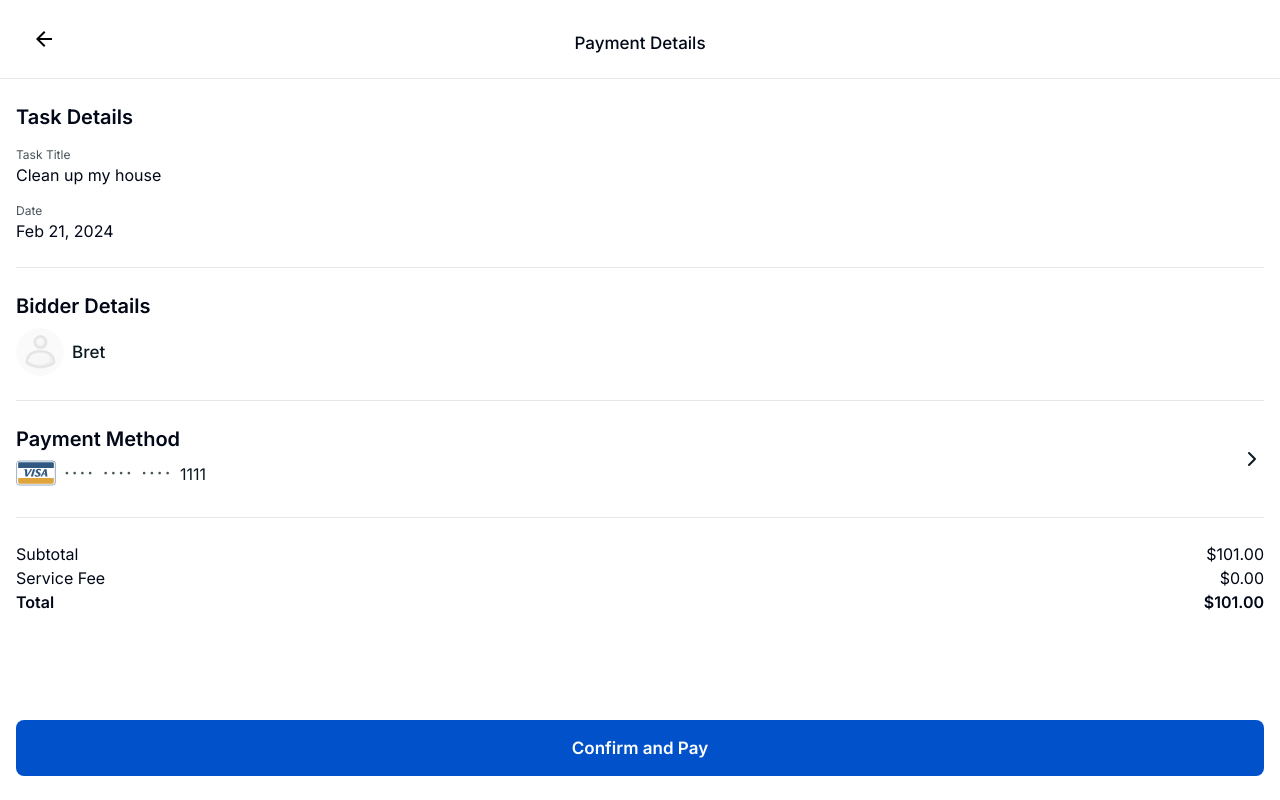
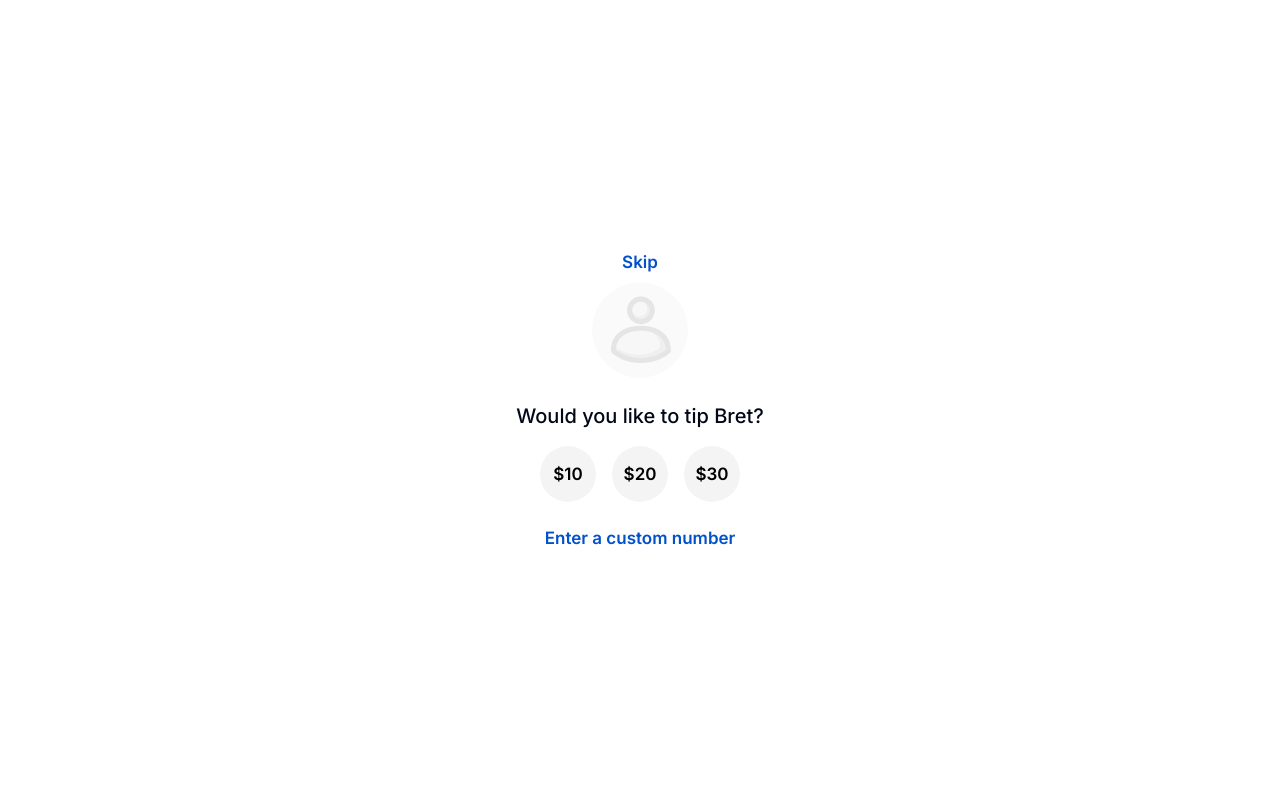
Before and after one commit to codersforcauses/penni, a Next.js app in the folder client/: page /tasks/pay/1 in a window 1280 px wide. Built offline with nearby package versions, Linux system fonts and the light colour scheme.

Commit message:
Refactored tip page to be its own component
- Fix button styling to match new designs on hover and when selected.
- Move the tip page to be its own component and shown before the payment
  page.
- Remove unneeded imports.
- Move component locations to be grouped into their sections.

```diff
--- a/client/src/components/ui/button.tsx
+++ b/client/src/components/ui/button.tsx
@@ -20,7 +20,7 @@ const buttonVariants = cva(
         pay: `bg-penni-main text-white subheadline rounded-penni-special`,
         finish: `bg-penni-grey-finished text-penni-text-finish body-medium rounded-penni-special`,
         cutout: `bg-white text-penni-main headline border border-2 border-penni-main rounded-lg border-solid`,
-        round: `bg-penni-grey-finished text-black headline rounded-full hover:text-white hover:bg-black`,
+        round: `bg-penni-grey-finished text-black headline rounded-full hover:text-white hover:bg-penni-main-shade1`,
       },
       size: {
         default: "h-10 px-4 py-2",
--- /dev/null
+++ b/client/src/components/ui/payment/tip.tsx
@@ -0,0 +1,112 @@
+import Image from "next/image";
+import React, { useState } from "react";
+
+import { Button } from "@/components/ui/button";
+import Card from "@/components/ui/card";
+import { BidderInfo } from "@/pages/tasks/pay/[taskID]";
+
+interface TipProps {
+  taskID: string;
+  onTipSubmit: (tipAmount: number) => void; // Callback to pass the tip amount to the parent
+  bidderInfo: BidderInfo;
+}
+
+export default function Tip({ taskID, onTipSubmit, bidderInfo }: TipProps) {
+  const [tip, setTip] = useState<number | null>(null);
+  const [isCardVisible, setIsCardVisible] = useState(false);
+
+  const toggleCardVisibility = () => {
+    setIsCardVisible((prev) => !prev);
+  };
+
+  // Handle custom tip change (different from pre-select tips)
+  const handleCustomTipChange = (e: React.ChangeEvent<HTMLInputElement>) => {
+    setTip(Number(e.target.value));
+  };
+
+  // Select and unselect tip buttons
+  const handleTipClick = (tipAmount: number) => {
+    setTip((prev) => (prev === tipAmount ? null : tipAmount));
+  };
+
+  const handleSubmit = () => {
+    if (tip !== null) {
+      onTipSubmit(tip);
+    }
+  };
+
+  return (
+    <div className="flex h-screen flex-col items-center justify-center bg-white p-4">
+      <div>
+        <Button
+          variant="link"
+          onClick={() => {
+            handleTipClick(Number(0));
+            handleSubmit();
+          }}
+        >
+          Skip
+        </Button>
+      </div>
+      <div className="relative mb-6 h-24 w-24">
+        <Image
+          src={bidderInfo.profileImg}
+          alt={`${bidderInfo.name}'s profile image.`}
+          className="rounded-full object-cover"
+          width={96} // Adjust the width and height as needed
+          height={96}
+        />
+      </div>
+      <p className="mb-4 text-xl font-medium">
+        Would you like to tip {bidderInfo.name}?
+      </p>
+      <div className="mb-4 flex space-x-4">
+        {[10, 20, 30].map((amount) => (
+          <Button
+            key={amount}
+            variant="round"
+            size="round"
+            className={
+              tip === amount
+                ? "bg-penni-main text-white hover:bg-penni-main"
+                : ""
+            }
+            onClick={() => handleTipClick(amount)}
+          >
+            ${amount}
+          </Button>
+        ))}
+      </div>
+      <Button variant="link" onClick={toggleCardVisibility}>
+        Enter a custom number
+      </Button>
+      <Card isVisible={isCardVisible} onClose={toggleCardVisibility}>
+        <div className="flex flex-col items-center">
+          <input
+            type="number"
+            value={String(tip)}
+            onChange={handleCustomTipChange}
+            placeholder="Enter custom tip"
+            className="mb-4 rounded border px-2 py-1"
+          />
+          <Button
+            onClick={() => {
+              handleSubmit();
+            }}
+          >
+            Confirm
+          </Button>
+        </div>
+      </Card>
+      <div>
+        <Button
+          variant="default"
+          className={tip !== null ? "" : "hidden"}
+          onClick={handleSubmit}
+        >
+          Confirm
+        </Button>
+      </div>
+    </div>
+  );
+}
--- a/client/src/pages/tasks/pay/[taskID].tsx
+++ b/client/src/pages/tasks/pay/[taskID].tsx
@@ -1,10 +1,11 @@
 import { useRouter } from "next/router";
-import React from "react";
+import React, { useState } from "react";
 
 import { Button } from "@/components/ui/button";
-import CreditCardInfo from "@/components/ui/credit-card-info";
 import Header from "@/components/ui/header";
 import { ChevronRightIcon } from "@/components/ui/icons";
+import CreditCardInfo from "@/components/ui/payment/credit-card-info";
+import Tip from "@/components/ui/payment/tip";
 import PersonDetail from "@/components/ui/person-detail";
 import { CardType } from "@/lib/card-types";
 import { formatDate } from "@/lib/date";
@@ -21,14 +22,13 @@ interface TaskInfo {
   date: string;
 }
 
-interface BidderInfo {
+export interface BidderInfo {
   profileImg: string;
-  username: string;
+  name: string;
 }
 
 interface AmountInfo {
   taskCost: number;
-  tip: number;
   fee: number;
 }
 
@@ -48,6 +48,7 @@ export default function Pay({
   amountInfo,
 }: PayProps) {
   const router = useRouter();
+  const [tipAmount, setTipAmount] = useState<number | null>(null); // Handled from tip page
 
   const formatMoney = (value: number) => {
     return new Intl.NumberFormat("en-US", {
@@ -61,6 +62,20 @@ export default function Pay({
     // Send info to database via API
     router.back(); // Send back to task view??
   };
+
+  const handleTipSubmit = (amount: number) => {
+    setTipAmount(amount);
+  };
+
+  if (!tipAmount) {
+    return (
+      <Tip
+        taskID={taskID}
+        onTipSubmit={handleTipSubmit}
+        bidderInfo={bidderInfo}
+      />
+    );
+  }
 
   return (
     <div id="payment" className="flex min-h-screen flex-col">
@@ -86,7 +101,7 @@ export default function Pay({
         <div id="bidder-details" className="py-6">
           <h3 className="title3 pb-2">Bidder Details</h3>
           <PersonDetail
-            personName={bidderInfo?.username}
+            personName={bidderInfo?.name}
             personImg={bidderInfo?.profileImg}
           />
         </div>
@@ -110,7 +125,7 @@ export default function Pay({
           <p className="flex justify-between">
             Subtotal{" "}
             <span className="ml-auto">
-              {formatMoney(amountInfo?.taskCost + amountInfo?.tip)}
+              {formatMoney(amountInfo?.taskCost + tipAmount)}
             </span>
           </p>
           <p className="flex justify-between">
@@ -119,9 +134,7 @@ export default function Pay({
           <h4 className="title4 flex justify-between font-semibold">
             Total{" "}
             <span>
-              {formatMoney(
-                amountInfo?.taskCost + amountInfo?.tip + amountInfo?.fee,
-              )}
+              {formatMoney(amountInfo?.taskCost + tipAmount + amountInfo?.fee)}
             </span>
           </h4>
         </div>
@@ -171,13 +184,12 @@ export async function getServerSideProps({ params }: any) {
   // Determine bidder details
   const bidderInfo: BidderInfo = {
     profileImg: taskData.profileImg ?? "/default-profile.svg", // **Again obtained via API (might be seperate api call if not with data)**
-    username: taskData.username ?? "N/A", // **NOT SURE IF ITS USERNAME OR JUST NAME**
+    name: taskData.username ?? "N/A", // **NOT SURE IF ITS USERNAME OR JUST NAME**
   };
 
   // Determine amounts to be payed
   const amountInfo: AmountInfo = {
     taskCost: taskData.budget, // Error on missing budget data (cant be payed regardless)
-    tip: 1, // Obtained from the fee page that appears before the payment page.
     fee: 0, // **Not sure how fee is calculated or obtained**
   };
 
--- a/client/src/pages/tasks/tip/[taskID].tsx
+++ b/client/src/pages/tasks/tip/[taskID].tsx
@@ -3,7 +3,8 @@ import React, { useState } from "react";
 
 import { Button } from "@/components/ui/button";
 import Card from "@/components/ui/card";
-import CreditCardInfo from "@/components/ui/credit-card-info";
+import CreditCardInfo from "@/components/ui/payment/credit-card-info";
+import { CardType } from "@/lib/card-types";
 import { validateTaskID } from "@/lib/task-id";
 
 interface TipProps {
@@ -48,8 +49,7 @@ export default function Tip({ taskID }: TipProps) {
           $30
         </Button>
       </div>
-      <p className="mb-4">Enter a custom number</p>
-      <Button variant="round" size="round" onClick={toggleCardVisibility}>
+      <Button variant="link" onClick={toggleCardVisibility}>
         Enter a custom number
       </Button>
       <Card isVisible={isCardVisible} onClose={toggleCardVisibility}>
@@ -61,7 +61,7 @@ export default function Tip({ taskID }: TipProps) {
             placeholder="Enter custom tip"
             className="mb-4 rounded border px-2 py-1"
           />
-          <CreditCardInfo cardType="Visa" last4Digits="1234" />
+          <CreditCardInfo cardType={CardType.Visa} last4Digits="1234" />
         </div>
       </Card>
     </div>
```
Also changed, not shown: client/src/components/ui/payment/credit-card-info.tsx (renamed from client/src/components/ui/credit-card-info.tsx).
